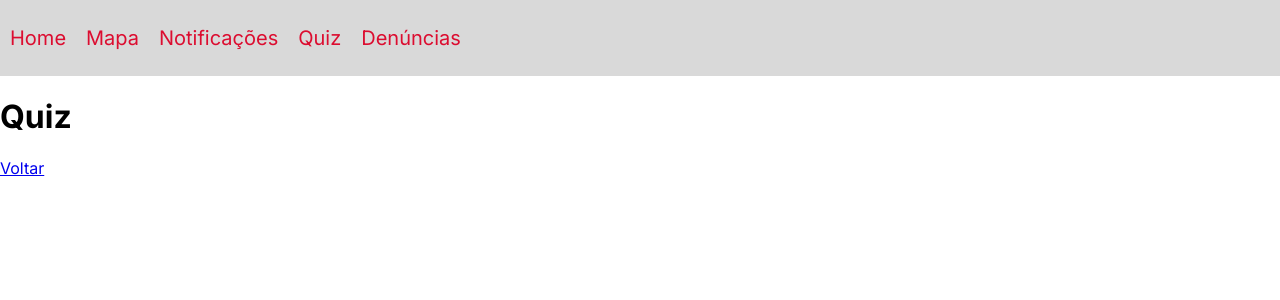
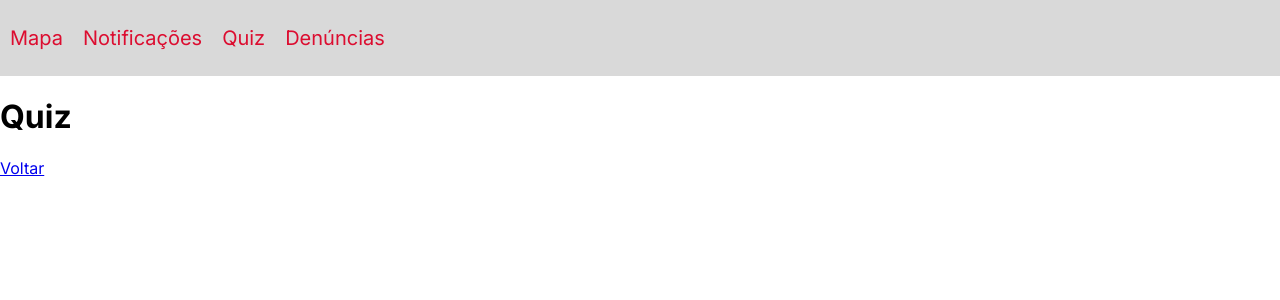
Before and after one commit to Isabelleraf/Projeto-Web-Mobile, a Next.js app: page /paginaQuiz in a window 1280 px wide. Shown: the top 300 px of the page. Built offline with nearby package versions, Linux system fonts and the light colour scheme.

Commit message:
Update menu.js

```diff
--- a/app/components/menu.js
+++ b/app/components/menu.js
@@ -5,7 +5,6 @@ export default function Menu(){
     return(
         <nav className={Style.menu}>
             <ul>
-                <li> <Link href="/">Home</Link> </li>
                 <li> <Link href="/paginaMapa">Mapa</Link> </li>
                 <li> <Link href="/paginaNotificacoes">Notificações</Link> </li>
                 <li> <Link href="/paginaQuiz">Quiz</Link> </li>
```
